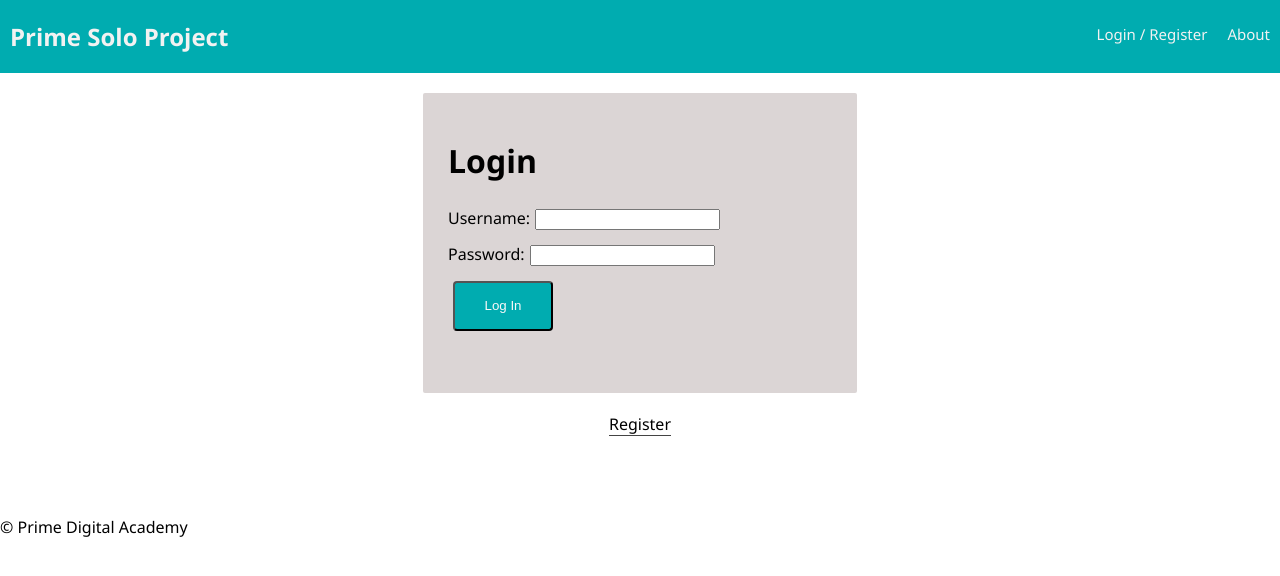
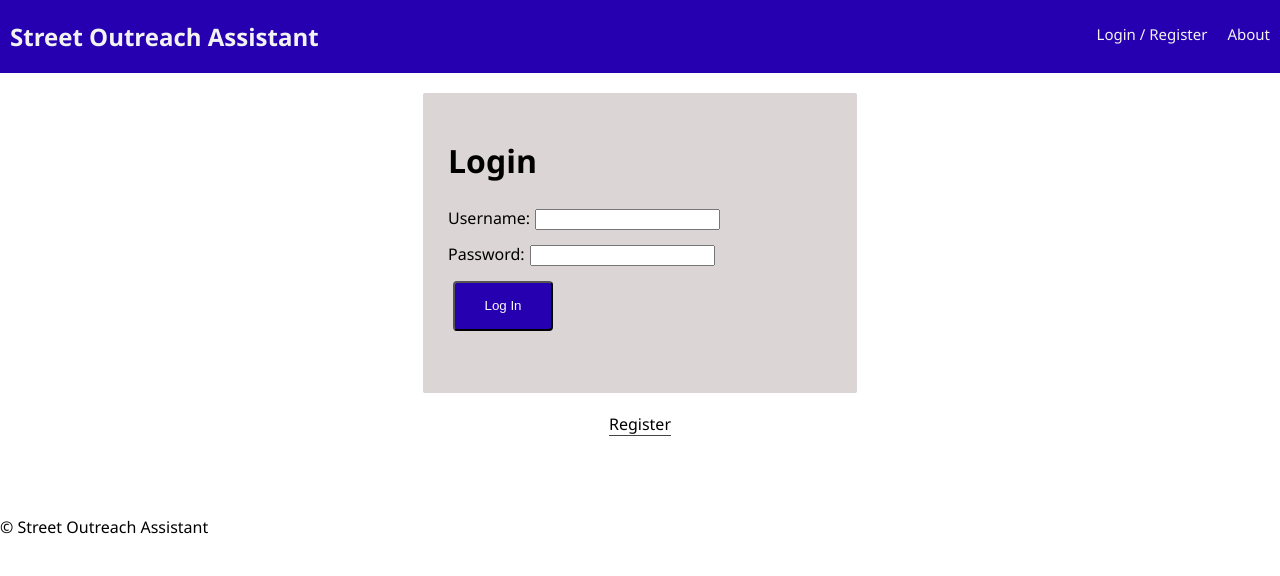
Before and after one commit to joelburdorf/joel-solo-project, a React (Create React App) app: page /#/home in a window 1280 px wide. Shown: the top 576 px of the page. Built offline with nearby package versions, Linux system fonts and the light colour scheme; no server answers.

Commit message:
changed NAV & FOOTER to reflect my project. Also updated colors in CSS

```diff
--- a/src/components/App/App.css
+++ b/src/components/App/App.css
@@ -23,7 +23,7 @@ input {
 }
 
 .log-in, .log-out, .register {
-  background-color: #00acb0;
+  background-color: #2600b0;
   border-radius: 4px;
   color: #f8f8f8;
   min-height: 50px;
@@ -33,7 +33,7 @@ input {
 }
 
 .log-in:hover, .log-out:hover, .register:hover {
-  background-color: #008183;
+  background-color: #202ef0;
 }
 
 /* This line makes the "Register" and "Login" buttons look like links */
--- a/src/components/Footer/Footer.js
+++ b/src/components/Footer/Footer.js
@@ -8,7 +8,7 @@ import './Footer.css'
 
 const Footer = () => (
   <footer>
-    &copy; Prime Digital Academy
+    &copy; Street Outreach Assistant
   </footer>
 );
 
--- a/src/components/Nav/Nav.css
+++ b/src/components/Nav/Nav.css
@@ -8,13 +8,13 @@
 
 .nav {
   overflow: hidden;
-  background-color: #00acb0;
+  background-color: #2600b0;
 }
 
 .nav-link {
   float: left;
   color: #f2f2f2;
-  background-color: #00acb0;
+  background-color: #2600b0;
   text-align: center;
   padding: 24px 10px;
   text-decoration: none;
@@ -28,7 +28,7 @@
 }
 
 .nav-link:hover {
-  background-color: #008183;
+  background-color: #2600b0;
 }
 
 .nav-right {
--- a/src/components/Nav/Nav.js
+++ b/src/components/Nav/Nav.js
@@ -7,7 +7,7 @@ import './Nav.css';
 const Nav = (props) => (
   <div className="nav">
     <Link to="/home">
-      <h2 className="nav-title">Prime Solo Project</h2>
+      <h2 className="nav-title">Street Outreach Assistant</h2>
     </Link>
     <div className="nav-right">
       <Link className="nav-link" to="/home">
```
